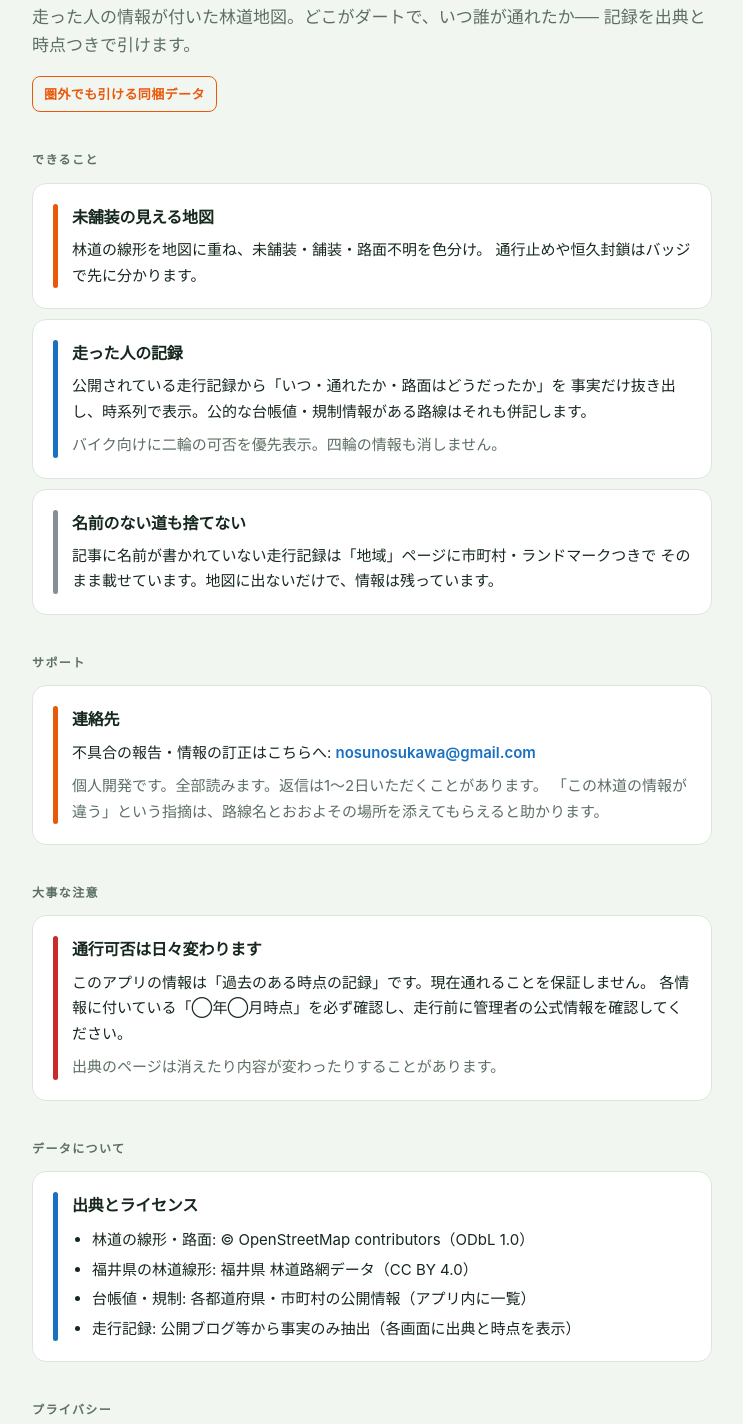
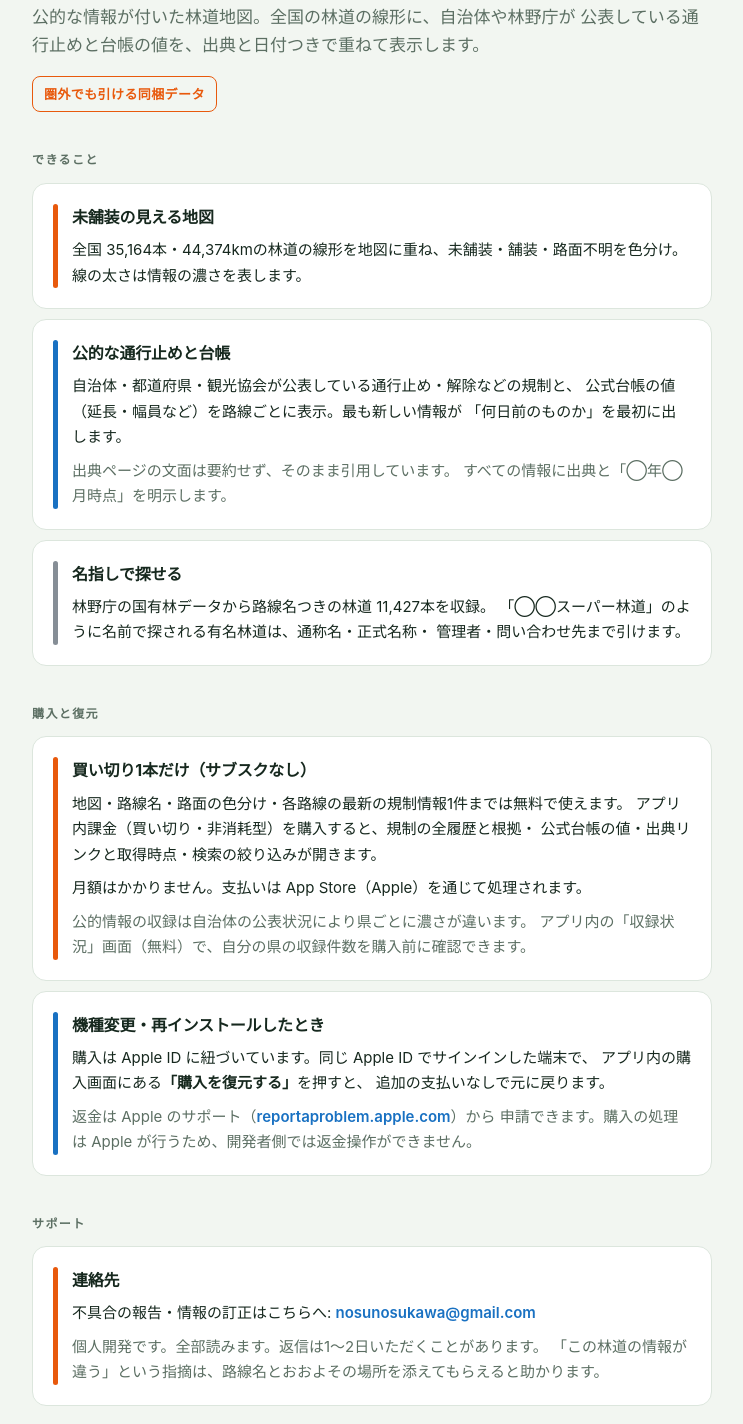
Before and after one commit to nosunosukawa/rindo-finder-site, a plain HTML site: page index.html in a window 1280 px wide. Shown: the part 91-1515 px from the top of the page, without its empty margins (268-1011 px from the left). Drawn offline with Linux system fonts and the light colour scheme.

Commit message:
公的データ5層＋新課金線へ全面書き換え（購入・復元・免責・帰属を追加）
Co-Authored-By: Claude Fable 5 <noreply@anthropic.com>

```diff
--- a/index.html
+++ b/index.html
@@ -4,7 +4,7 @@
 <meta charset="utf-8">
 <meta name="viewport" content="width=device-width, initial-scale=1">
 <title>林道ファインダー — サポート</title>
-<meta name="description" content="走った人の情報が付いた林道地図。未舗装区間の色分け・通行止め/恒久封鎖の記録・出典と時点つき。オフラインで引ける同梱データ。">
+<meta name="description" content="通行止めと台帳が引ける林道地図。全国35,164本の線形に、自治体・林野庁の公的情報を出典と日付つきで重ねて表示。オフラインで引ける同梱データ。">
 <style>
   /* 配色はアプリ本体（surface.ts の3色＋アイコンの深緑）と同じトークン。
      画面と地続きに見えることが、審査でも利用者にとっても信用になる */
@@ -50,9 +50,10 @@
   a:hover{text-decoration:underline}
   .muted{color:var(--ink-soft);font-size:13.5px}
   footer{margin-top:44px;text-align:center;color:var(--ink-soft);font-size:13px}
+  footer p + p{margin-top:6px}
 </style>
-<meta property="og:title" content="林道ファインダー — 走った人の情報が付いた林道地図">
-<meta property="og:description" content="未舗装区間の色分け・通行止め/恒久封鎖の記録・出典と時点つき。オフラインで引ける同梱データ。">
+<meta property="og:title" content="林道ファインダー — 通行止めと台帳が引ける林道地図">
+<meta property="og:description" content="全国35,164本の林道の線形に、自治体・林野庁の公的情報を出典と日付つきで重ねて表示。オフラインで引ける同梱データ。">
 <meta property="og:url" content="https://nosunosukawa.github.io/rindo-finder-site/">
 <meta property="og:type" content="website">
 </head>
@@ -61,8 +62,8 @@
 
   <header>
     <h1>林道ファインダー</h1>
-    <p>走った人の情報が付いた林道地図。どこがダートで、いつ誰が通れたか──
-       記録を出典と時点つきで引けます。</p>
+    <p>公的な情報が付いた林道地図。全国の林道の線形に、自治体や林野庁が
+       公表している通行止めと台帳の値を、出典と日付つきで重ねて表示します。</p>
     <span class="claim">圏外でも引ける同梱データ</span>
   </header>
 
@@ -71,25 +72,53 @@
     <div class="pad dirt"></div>
     <div class="body">
       <h3>未舗装の見える地図</h3>
-      <p>林道の線形を地図に重ね、未舗装・舗装・路面不明を色分け。
-         通行止めや恒久封鎖はバッジで先に分かります。</p>
+      <p>全国 35,164本・44,374kmの林道の線形を地図に重ね、未舗装・舗装・路面不明を色分け。
+         線の太さは情報の濃さを表します。</p>
     </div>
   </div>
   <div class="card">
     <div class="pad paved"></div>
     <div class="body">
-      <h3>走った人の記録</h3>
-      <p>公開されている走行記録から「いつ・通れたか・路面はどうだったか」を
-         事実だけ抜き出し、時系列で表示。公的な台帳値・規制情報がある路線はそれも併記します。</p>
-      <p class="muted">バイク向けに二輪の可否を優先表示。四輪の情報も消しません。</p>
+      <h3>公的な通行止めと台帳</h3>
+      <p>自治体・都道府県・観光協会が公表している通行止め・解除などの規制と、
+         公式台帳の値（延長・幅員など）を路線ごとに表示。最も新しい情報が
+         「何日前のものか」を最初に出します。</p>
+      <p class="muted">出典ページの文面は要約せず、そのまま引用しています。
+         すべての情報に出典と「◯年◯月時点」を明示します。</p>
     </div>
   </div>
   <div class="card">
     <div class="pad unknown"></div>
     <div class="body">
-      <h3>名前のない道も捨てない</h3>
-      <p>記事に名前が書かれていない走行記録は「地域」ページに市町村・ランドマークつきで
-         そのまま載せています。地図に出ないだけで、情報は残っています。</p>
+      <h3>名指しで探せる</h3>
+      <p>林野庁の国有林データから路線名つきの林道 11,427本を収録。
+         「◯◯スーパー林道」のように名前で探される有名林道は、通称名・正式名称・
+         管理者・問い合わせ先まで引けます。</p>
+    </div>
+  </div>
+
+  <h2 id="purchase">購入と復元</h2>
+  <div class="card">
+    <div class="pad dirt"></div>
+    <div class="body">
+      <h3>買い切り1本だけ（サブスクなし）</h3>
+      <p>地図・路線名・路面の色分け・各路線の最新の規制情報1件までは無料で使えます。
+         アプリ内課金（買い切り・非消耗型）を購入すると、規制の全履歴と根拠・
+         公式台帳の値・出典リンクと取得時点・検索の絞り込みが開きます。</p>
+      <p>月額はかかりません。支払いは App Store（Apple）を通じて処理されます。</p>
+      <p class="muted">公的情報の収録は自治体の公表状況により県ごとに濃さが違います。
+         アプリ内の「収録状況」画面（無料）で、自分の県の収録件数を購入前に確認できます。</p>
+    </div>
+  </div>
+  <div class="card">
+    <div class="pad paved"></div>
+    <div class="body">
+      <h3>機種変更・再インストールしたとき</h3>
+      <p>購入は Apple ID に紐づいています。同じ Apple ID でサインインした端末で、
+         アプリ内の購入画面にある<strong>「購入を復元する」</strong>を押すと、
+         追加の支払いなしで元に戻ります。</p>
+      <p class="muted">返金は Apple のサポート（<a href="https://reportaproblem.apple.com/">reportaproblem.apple.com</a>）から
+         申請できます。購入の処理は Apple が行うため、開発者側では返金操作ができません。</p>
     </div>
   </div>
 
@@ -105,14 +134,19 @@
     </div>
   </div>
 
-  <h2 id="disclaimer">大事な注意</h2>
+  <h2 id="disclaimer">免責事項</h2>
   <div class="card">
     <div class="pad closed"></div>
     <div class="body">
       <h3>通行可否は日々変わります</h3>
-      <p>このアプリの情報は「過去のある時点の記録」です。現在通れることを保証しません。
-         各情報に付いている「◯年◯月時点」を必ず確認し、走行前に管理者の公式情報を確認してください。</p>
-      <p class="muted">出典のページは消えたり内容が変わったりすることがあります。</p>
+      <p>本アプリの情報は、公的な出所から取得した「過去のある時点の記録」です。
+         現在通行できることを保証するものではありません。各情報に付いている
+         「◯年◯月時点」を確認し、走行前に必ず管理者の公式情報を確認してください。</p>
+      <p>現地ではゲート・標識・管理者の指示が常に優先します。林道の走行は
+         ご自身の判断と責任で行ってください。本アプリの情報を利用したことによる
+         損害について、開発者は責任を負いかねます。</p>
+      <p class="muted">出典のページは消えたり内容が変わったりすることがあります。
+         誤りを見つけた場合は上記の連絡先までお知らせください。確認のうえ訂正します。</p>
     </div>
   </div>
 
@@ -123,10 +157,12 @@
       <h3>出典とライセンス</h3>
       <ul>
         <li>林道の線形・路面: © OpenStreetMap contributors（ODbL 1.0）</li>
+        <li>国有林の路線名・線形: 林野庁 国有林GISデータ（公共データ利用規約 第1.0版）</li>
         <li>福井県の林道線形: 福井県 林道路網データ（CC BY 4.0）</li>
-        <li>台帳値・規制: 各都道府県・市町村の公開情報（アプリ内に一覧）</li>
-        <li>走行記録: 公開ブログ等から事実のみ抽出（各画面に出典と時点を表示）</li>
+        <li>通行止め・台帳値: 全国の市区町村・都道府県・観光協会の公開情報（アプリ内に出典一覧）</li>
+        <li>収録状況の被覆率の分母: 林野庁 森林・林業統計要覧 既設林道の現況</li>
       </ul>
+      <p class="muted">各路線カードに主体名・出典URL・取得日を表示しています。</p>
     </div>
   </div>
 
@@ -135,13 +171,15 @@
     <div class="pad unknown"></div>
     <div class="body">
       <h3>何も集めません</h3>
-      <p>アカウント登録なし・解析なし・広告なし・サーバーなし。
+      <p>アカウント登録なし・解析なし・広告なし・サーバーなし。現在地は「近い順」の
+         表示のために端末の中だけで使い、送信しません。
          詳しくは<a href="privacy.html">プライバシーポリシー</a>へ。</p>
     </div>
   </div>
 
   <footer>
     <p>林道ファインダー — 個人開発</p>
+    <p><a href="privacy.html">プライバシーポリシー</a></p>
   </footer>
 </div>
 </body>
```
Also changed, not shown: privacy.html (+26 -6 lines).
